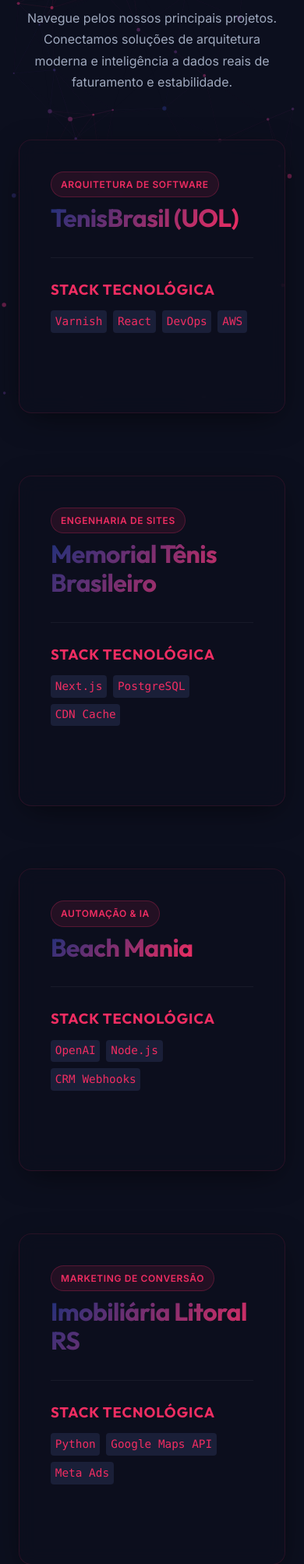
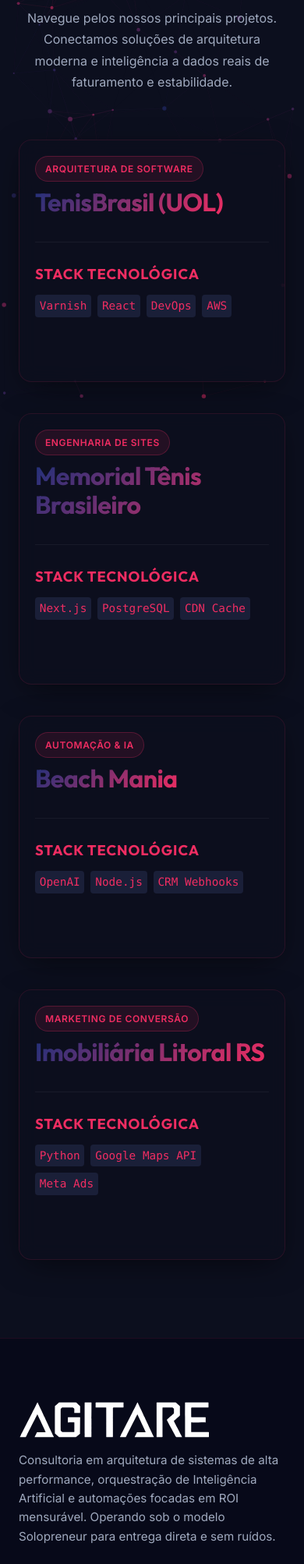
Before and after one commit to leonadito/manifesto, a Django app: page /portfolio/ in a window 390 px wide. Shown: the part 291-2297 px from the top of the page at 78% size. Run offline with Django 5.2, Linux system fonts and the light colour scheme; data comes from the database, SQL or seed files in the repository; some libraries are stand-ins or nearby versions.

Commit message:
Fix portfolio mobile: reduce caseBlock padding and gaps on small screens

```diff
--- a/static/css/portfolio.css
+++ b/static/css/portfolio.css
@@ -41,6 +41,18 @@
     flex-direction: column;
     gap: 16px;
     align-items: flex-start;
+  }
+
+  .caseBlock {
+    padding: 20px;
+  }
+
+  .casesContainer {
+    gap: 40px;
+  }
+
+  .caseTitle {
+    font-size: 1.5rem;
   }
 }
 
```
